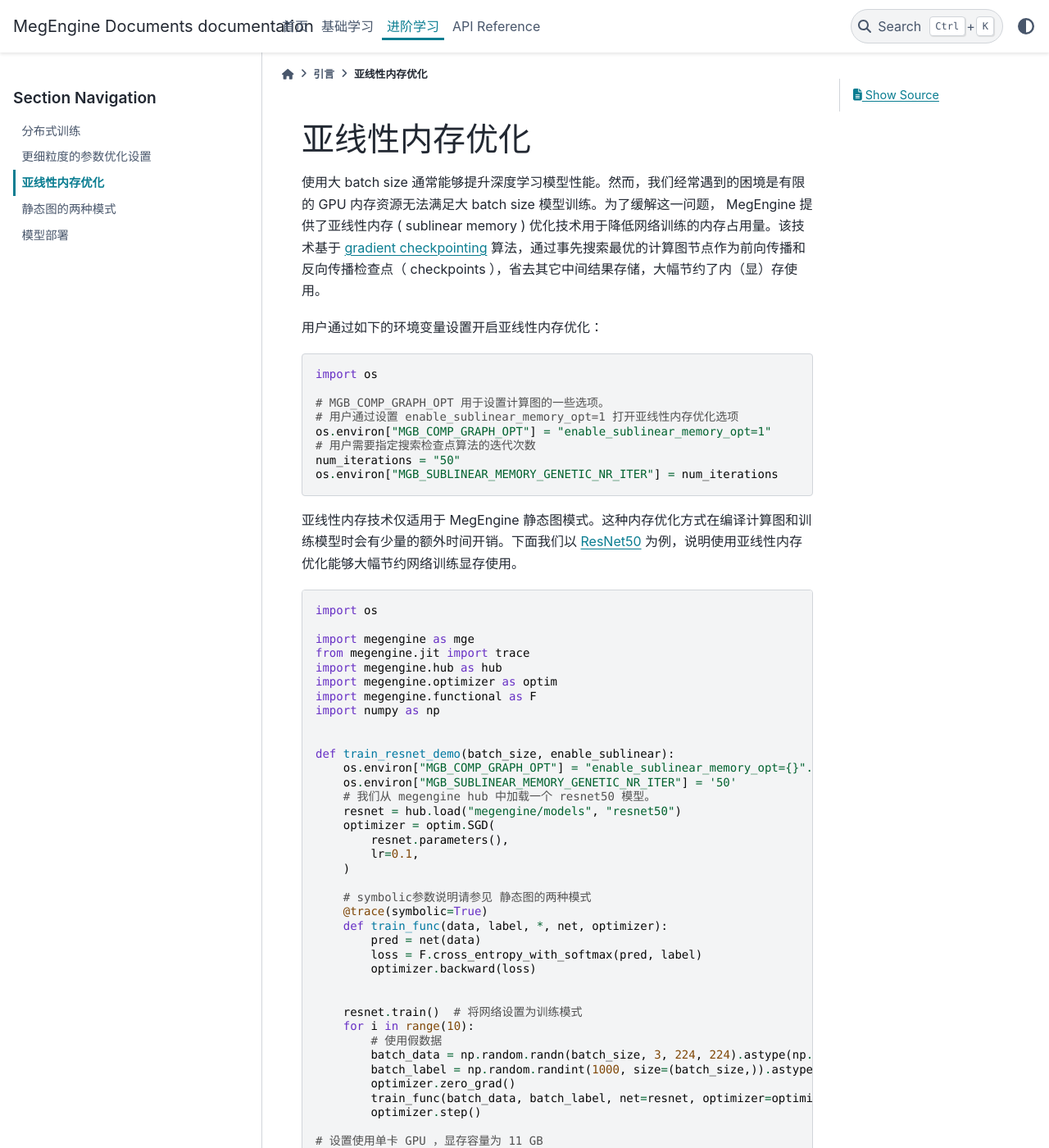
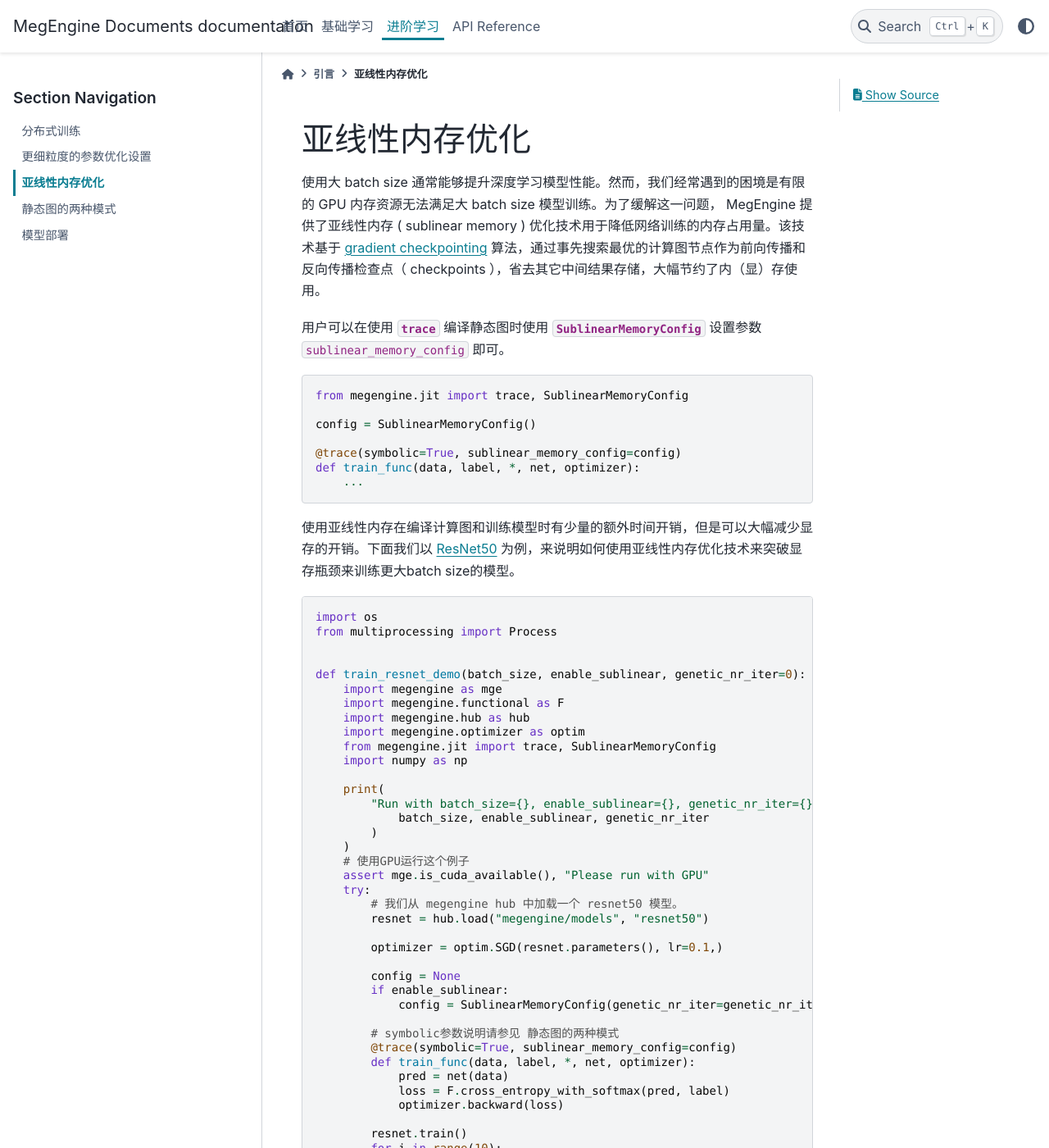
Before and after one commit to MegEngine/Docs, a Sphinx documentation site: the page built from source/advanced/sublinear.rst, in a window 1280 px wide and 1400 px high. Shown: the whole window at 82% size. Built offline with Sphinx 7.4.7 and the PyData theme 0.15.4, drawn with Linux system fonts in a browser that asks for light colours; pages that are not in the unit, such as notebooks, are missing from menus; some of the changed text lies outside the part shown.

Commit message:
modify sublinear doc according to API change
GitOrigin-RevId: 3ce07ea1670edb617d0403e53e1cf371a54e2868

```diff
--- a/source/advanced/sublinear.rst
+++ b/source/advanced/sublinear.rst
@@ -5,64 +5,84 @@
 
 使用大 batch size 通常能够提升深度学习模型性能。然而，我们经常遇到的困境是有限的 GPU 内存资源无法满足大 batch size 模型训练。为了缓解这一问题， MegEngine 提供了亚线性内存 ( sublinear memory ) 优化技术用于降低网络训练的内存占用量。该技术基于 `gradient checkpointing <https://arxiv.org/abs/1604.06174>`_ 算法，通过事先搜索最优的计算图节点作为前向传播和反向传播检查点（ checkpoints ），省去其它中间结果存储，大幅节约了内（显）存使用。
 
-用户通过如下的环境变量设置开启亚线性内存优化：
+用户可以在使用 :class:`~.trace` 编译静态图时使用 :class:`~.SublinearMemoryConfig` 设置参数 ``sublinear_memory_config`` 即可。
+
+.. testcode::
+
+    from megengine.jit import trace, SublinearMemoryConfig
+
+    config = SublinearMemoryConfig()
+
+    @trace(symbolic=True, sublinear_memory_config=config)
+    def train_func(data, label, *, net, optimizer):
+        ...
+
+使用亚线性内存在编译计算图和训练模型时有少量的额外时间开销，但是可以大幅减少显存的开销。下面我们以 `ResNet50 <https://arxiv.org/abs/1512.03385>`_ 为例，来说明如何使用亚线性内存优化技术来突破显存瓶颈来训练更大batch size的模型。
 
 .. testcode::
 
     import os
-
-    # MGB_COMP_GRAPH_OPT 用于设置计算图的一些选项。
-    # 用户通过设置 enable_sublinear_memory_opt=1 打开亚线性内存优化选项
-    os.environ["MGB_COMP_GRAPH_OPT"] = "enable_sublinear_memory_opt=1"
-    # 用户需要指定搜索检查点算法的迭代次数
-    num_iterations = "50"
-    os.environ["MGB_SUBLINEAR_MEMORY_GENETIC_NR_ITER"] = num_iterations
+    from multiprocessing import Process
 
 
-亚线性内存技术仅适用于 MegEngine 静态图模式。这种内存优化方式在编译计算图和训练模型时会有少量的额外时间开销。下面我们以 `ResNet50 <https://arxiv.org/abs/1512.03385>`_ 为例，说明使用亚线性内存优化能够大幅节约网络训练显存使用。
+    def train_resnet_demo(batch_size, enable_sublinear, genetic_nr_iter=0):
+        import megengine as mge
+        import megengine.functional as F
+        import megengine.hub as hub
+        import megengine.optimizer as optim
+        from megengine.jit import trace, SublinearMemoryConfig
+        import numpy as np
 
-.. testcode::
+        print(
+            "Run with batch_size={}, enable_sublinear={}, genetic_nr_iter={}".format(
+                batch_size, enable_sublinear, genetic_nr_iter
+            )
+        )
+        # 使用GPU运行这个例子
+        assert mge.is_cuda_available(), "Please run with GPU"
+        try:
+            # 我们从 megengine hub 中加载一个 resnet50 模型。
+            resnet = hub.load("megengine/models", "resnet50")
 
-    import os
+            optimizer = optim.SGD(resnet.parameters(), lr=0.1,)
 
-    import megengine as mge
-    from megengine.jit import trace
-    import megengine.hub as hub
-    import megengine.optimizer as optim
-    import megengine.functional as F
-    import numpy as np
+            config = None
+            if enable_sublinear:
+                config = SublinearMemoryConfig(genetic_nr_iter=genetic_nr_iter)
+
+            # symbolic参数说明请参见 静态图的两种模式
+            @trace(symbolic=True, sublinear_memory_config=config)
+            def train_func(data, label, *, net, optimizer):
+                pred = net(data)
+                loss = F.cross_entropy_with_softmax(pred, label)
+                optimizer.backward(loss)
+
+            resnet.train()
+            for i in range(10):
+                batch_data = np.random.randn(batch_size, 3, 224, 224).astype(np.float32)
+                batch_label = np.random.randint(1000, size=(batch_size,)).astype(np.int32)
+                optimizer.zero_grad()
+                train_func(batch_data, batch_label, net=resnet, optimizer=optimizer)
+                optimizer.step()
+        except:
+            print("Failed")
+            return
+
+        print("Sucess")
 
 
-    def train_resnet_demo(batch_size, enable_sublinear):
-        os.environ["MGB_COMP_GRAPH_OPT"] = "enable_sublinear_memory_opt={}".format(enable_sublinear)
-        os.environ["MGB_SUBLINEAR_MEMORY_GENETIC_NR_ITER"] = '50'
-        # 我们从 megengine hub 中加载一个 resnet50 模型。
-        resnet = hub.load("megengine/models", "resnet50")
-        optimizer = optim.SGD(
-            resnet.parameters(),
-            lr=0.1,
-        )
+    # 以下示例结果在2080Ti GPU运行得到，显存容量为 11 GB
 
-        # symbolic参数说明请参见 静态图的两种模式
-        @trace(symbolic=True)
-        def train_func(data, label, *, net, optimizer):
-            pred = net(data)
-            loss = F.cross_entropy_with_softmax(pred, label)
-            optimizer.backward(loss)
+    # 不使用亚线性内存优化，允许的batch_size最大为 100 左右
+    p = Process(target=train_resnet_demo, args=(100, False))
+    p.start()
+    p.join()
+    # 报错显存不足
+    p = Process(target=train_resnet_demo, args=(200, False))
+    p.start()
+    p.join()
 
-
-        resnet.train()  # 将网络设置为训练模式
-        for i in range(10):
-            # 使用假数据
-            batch_data = np.random.randn(batch_size, 3, 224, 224).astype(np.float32)
-            batch_label = np.random.randint(1000, size=(batch_size,)).astype(np.float32)
-            optimizer.zero_grad()
-            train_func(batch_data, batch_label, net=resnet, optimizer=optimizer)
-            optimizer.step()
-
-    # 设置使用单卡 GPU ，显存容量为 11 GB
-    mge.set_default_device('gpux')
-    # 不使用亚线性内存优化，允许的batch_size最大为 100 左右
-    train_resnet_demo(100, enable_sublinear=0)
     # 使用亚线性内存优化，允许的batch_size最大为 200 左右
-    train_resnet_demo(200, enable_sublinear=1)
+    p = Process(target=train_resnet_demo, args=(200, True, 20))
+    p.start()
+    p.join()
```
